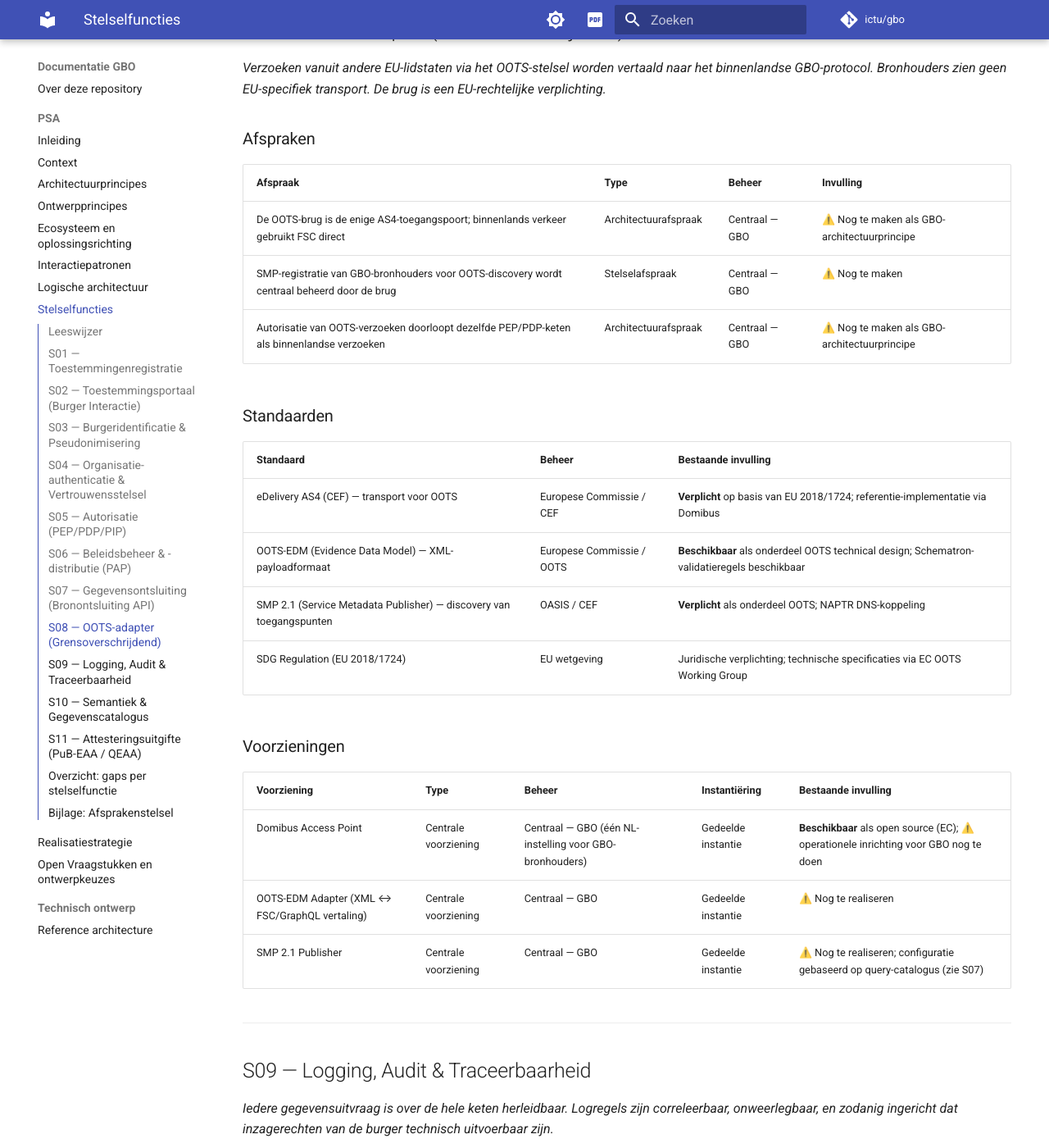
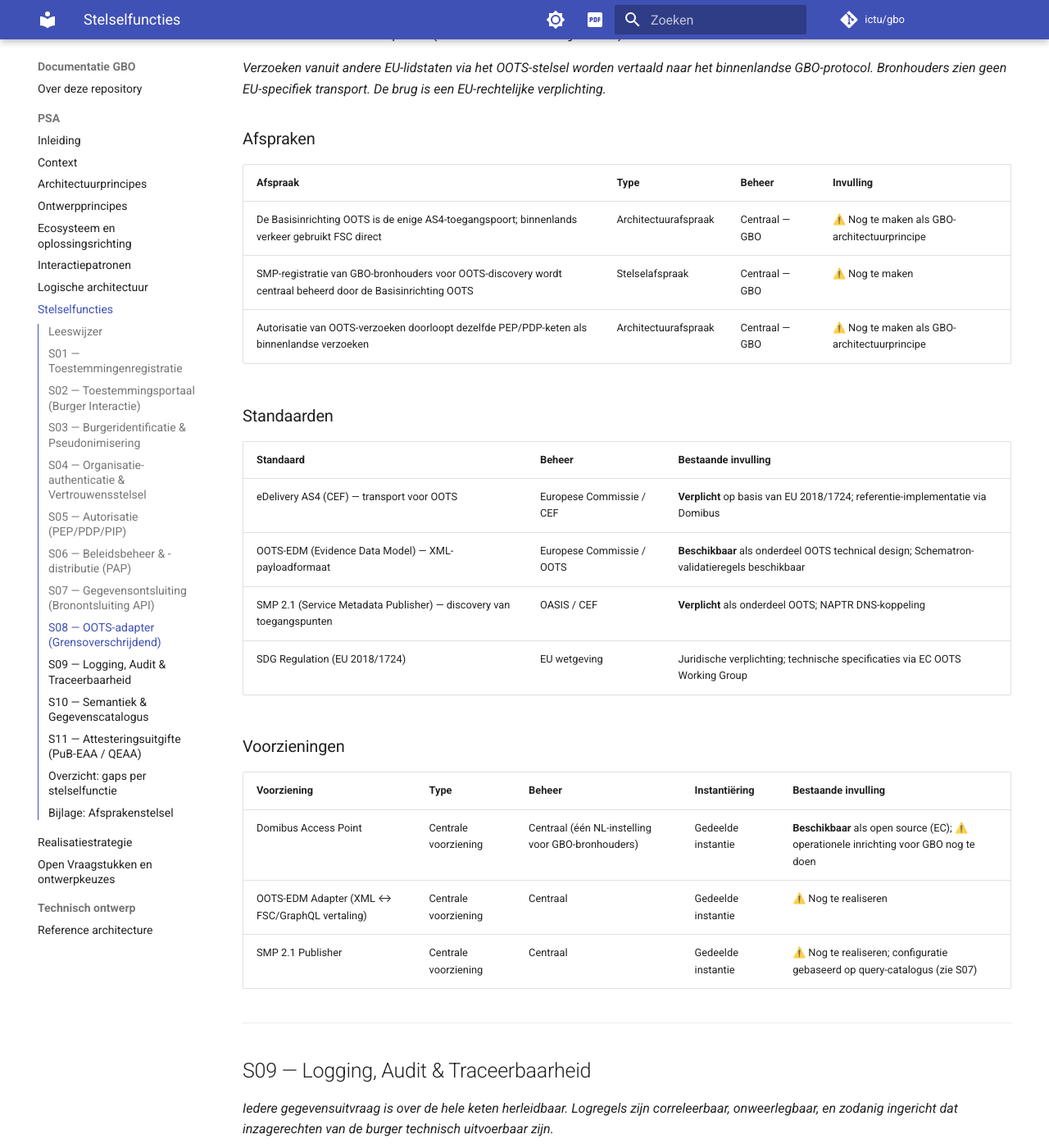
Before and after one commit to ICTU/GBO, an MkDocs documentation site: the page built from docs/psa/capabilities.md, in a window 1280 px wide and 1400 px high, scrolled down 11364 px. Shown: the whole window at 82% size. Built offline with MkDocs 1.6.1 and Material for MkDocs 9.7.7, drawn with Linux system fonts in a browser that asks for light colours; comment, search, counter and statistics services are not loaded; the version menu is left out; some of the changed text lies outside the part shown.

Commit message:
Fix Architectuuroverzicht

```diff
--- a/docs/psa/capabilities.md
+++ b/docs/psa/capabilities.md
@@ -266,8 +266,8 @@ Naast technische gaps kent dit document ook **juridische randvoorwaarden** (gema
 
 | Afspraak | Type | Beheer | Invulling |
 |---|---|---|---|
-| De OOTS-brug is de enige AS4-toegangspoort; binnenlands verkeer gebruikt FSC direct | Architectuurafspraak | Centraal — GBO | ⚠️ Nog te maken als GBO-architectuurprincipe |
-| SMP-registratie van GBO-bronhouders voor OOTS-discovery wordt centraal beheerd door de brug | Stelselafspraak | Centraal — GBO | ⚠️ Nog te maken |
+| De Basisinrichting OOTS is de enige AS4-toegangspoort; binnenlands verkeer gebruikt FSC direct | Architectuurafspraak | Centraal — GBO | ⚠️ Nog te maken als GBO-architectuurprincipe |
+| SMP-registratie van GBO-bronhouders voor OOTS-discovery wordt centraal beheerd door de Basisinrichting OOTS | Stelselafspraak | Centraal — GBO | ⚠️ Nog te maken |
 | Autorisatie van OOTS-verzoeken doorloopt dezelfde PEP/PDP-keten als binnenlandse verzoeken | Architectuurafspraak | Centraal — GBO | ⚠️ Nog te maken als GBO-architectuurprincipe |
 
 ### Standaarden
@@ -283,9 +283,9 @@ Naast technische gaps kent dit document ook **juridische randvoorwaarden** (gema
 
 | Voorziening | Type | Beheer | Instantiëring | Bestaande invulling |
 |---|---|---|---|---|
-| Domibus Access Point | Centrale voorziening | Centraal — GBO (één NL-instelling voor GBO-bronhouders) | Gedeelde instantie | **Beschikbaar** als open source (EC); ⚠️ operationele inrichting voor GBO nog te doen |
-| OOTS-EDM Adapter (XML ↔ FSC/GraphQL vertaling) | Centrale voorziening | Centraal — GBO | Gedeelde instantie | ⚠️ Nog te realiseren |
-| SMP 2.1 Publisher | Centrale voorziening | Centraal — GBO | Gedeelde instantie | ⚠️ Nog te realiseren; configuratie gebaseerd op query-catalogus (zie S07) |
+| Domibus Access Point | Centrale voorziening | Centraal (één NL-instelling voor GBO-bronhouders) | Gedeelde instantie | **Beschikbaar** als open source (EC); ⚠️ operationele inrichting voor GBO nog te doen |
+| OOTS-EDM Adapter (XML ↔ FSC/GraphQL vertaling) | Centrale voorziening | Centraal | Gedeelde instantie | ⚠️ Nog te realiseren |
+| SMP 2.1 Publisher | Centrale voorziening | Centraal | Gedeelde instantie | ⚠️ Nog te realiseren; configuratie gebaseerd op query-catalogus (zie S07) |
 
 ---
 
```
Also changed, not shown: other parts of docs/psa/capabilities.md (+1 -1 lines), 1 other file.
